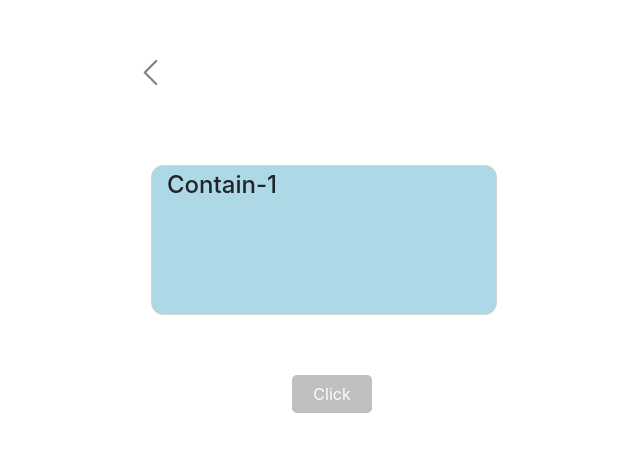
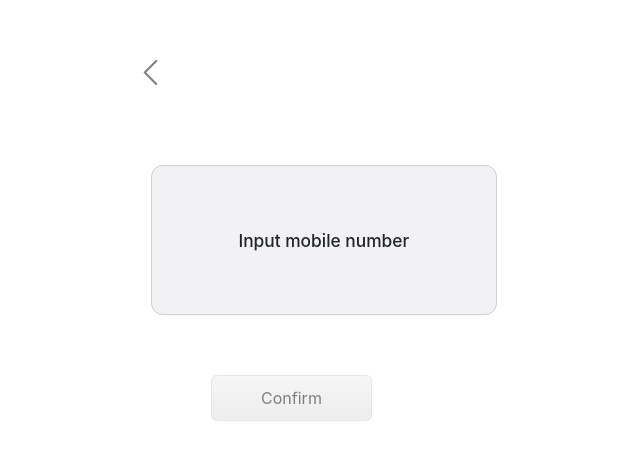
Before and after one commit to prakashkalsariya/vectrum, a React (Create React App) app: page / in a window 1280 px wide. Shown: the part 160-620 px from the top of the page, without its empty margins (310-950 px from the left). Built offline with nearby package versions, Linux system fonts and the light colour scheme.

Commit message:
ui changes

```diff
--- a/src/App.scss
+++ b/src/App.scss
@@ -36,29 +36,32 @@
 }
 
 h4 {
-  margin-left: 10px;
+  font-size:13pt;
+  text-align: center;
+  margin-top: 60px;
 }
 
 .box {
   max-width: 90%;
   height: 150px;
-  border: 1px solid lightgray;
+  border: 0.25pt solid #cfcfce;
   margin: 10px;
   padding: 5px;
   margin-left: 13px;
   border-radius: 12px;
+  box-shadow:0.0115px 0.565px 1.1511px rgb(58 59 69 / 6%);
 }
 
 .box-1 {
-  background-color: lightblue;
+  background-color: #f2f2f4;
 }
 
 .box-2 {
-  background-color: lightgreen;
+  background-color: #f2f2f4;
 }
 
 .box-3 {
-  background-color: lightcoral;
+  background-color: #f2f2f4;
 }
 
 .btn-1 {
@@ -69,15 +72,15 @@ h4 {
 }
 
 .btn-2 {
-  position: absolute !important;
+  background-image: -webkit-linear-gradient(top,rgb(239 238 238), rgb(220 220 220));
+  border: 0.4655px solid #cdcccc;
+  border-radius: 5.55px;
+  height: 46px;
+  margin-top: 50px;
+  right: 150px;
   top: 170px;
-  right: 150px;
-  width: 80px;
-  height: 38px;
-  border: none;
-  background-color: gray;
-  border-radius: 5px;
-  margin-top: 50px;
+  width: 161px;
+  color:black;
 }
 
 .btn-1 img {
@@ -86,11 +89,11 @@ h4 {
 }
 
 .carousel-item {
-  transition: all 0.4s ease-in-out !important;
+  transition: all .592919s cubic-bezier(0.25, 0.48, 0.47, 1.01) !important;
 }
 
 .carousel-item-left {
-  transition: all 1s ease-in-out !important;
+  transition: all .417070s cubic-bezier(0.25, 0.48, 0.45, 0.94)!important;
 }
 
 // .display-none {
--- a/src/component/slider/Slider.jsx
+++ b/src/component/slider/Slider.jsx
@@ -60,17 +60,17 @@ function Slider() {
         <div className="carousel-inner">
           <div className="carousel-item active item-1 selected-item-1">
             <div className="box-1 box d-block w-100">
-              <h4>Contain-1</h4>
+              <h4>Input mobile number</h4>
             </div>
           </div>
           <div className="carousel-item item-2 selected-item-2">
             <div className="box-2 box d-block w-100">
-              <h4>Contain-2</h4>
+              <h4>Input email address</h4>
             </div>
           </div>
           <div className="carousel-item item-3 selected-item-3">
             <div className="box-3 box d-block w-100">
-              <h4>Contain-3</h4>
+              <h4>Input 5-digit PIN</h4>
             </div>
           </div>
         </div>
@@ -93,7 +93,7 @@ function Slider() {
           onMouseEnter={onClickRight}
           // onClick={onClickBlockRight}
         >
-          Click
+          Confirm
         </button>
       </div>
     </div>
```
Also changed, not shown: 1 other file (tests, documents, lock files or other folders).
